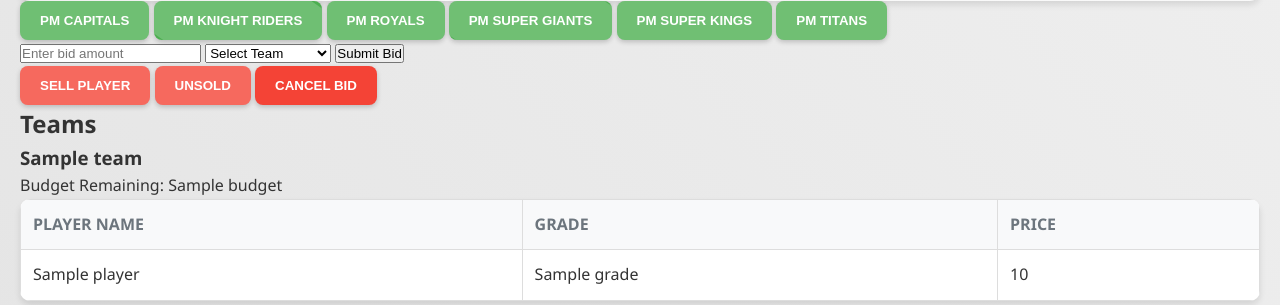
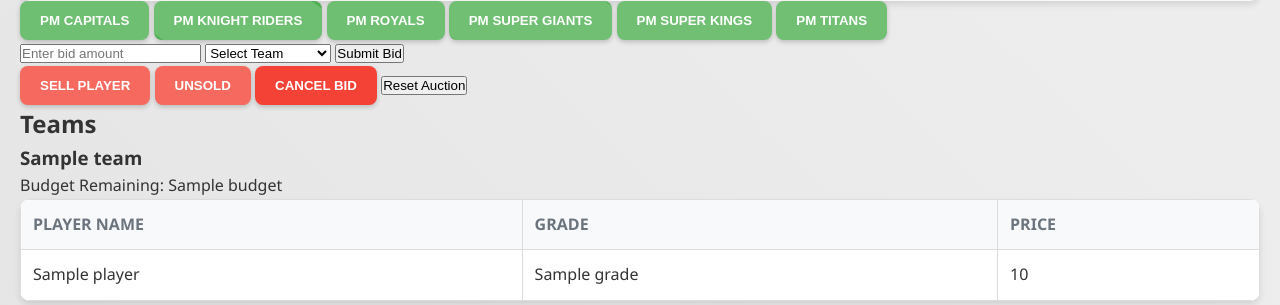
Before and after one commit to doshiparth15/cricket_tournament_auction_app, a Flask app: template templates/auction.html in a window 1280 px wide. Shown: the part 255-560 px from the top of the page. Run offline with Flask 3, Linux system fonts and the light colour scheme; the template is opened without the code that fills it: most values are stand-ins (such as "Sample title", 1, 10 or a date in 2020).

Commit message:
Update auction.html

```diff
--- a/templates/auction.html
+++ b/templates/auction.html
@@ -67,6 +67,7 @@
         <button id="sell-button">Sell Player</button>
         <button id="unsold-btn" onclick="markUnsold()">Unsold</button>
         <button id="cancel-bid-btn" onclick="cancelBid()">Cancel Bid</button>
+        <button id="reset-auction-btn">Reset Auction</button>
     </div>
 
     <!-- Teams Information -->
@@ -229,6 +230,23 @@
             document.getElementById('winning-team').textContent = player.winning_team || 'None';
         }
 
+        document.getElementById('reset-auction-btn').addEventListener('click', function() {
+            if (confirm('Are you sure you want to reset the entire auction? This action cannot be undone.')) {
+                fetch('/reset_auction', {
+                    method: 'POST',
+                    headers: {
+                        'Content-Type': 'application/json'
+                    }
+                })
+                .then(response => response.json())
+                .then(data => {
+                    if (data.success) {
+                        window.location.reload();
+                    }
+                });
+            }
+        });
+
 
 
     </script>
```
